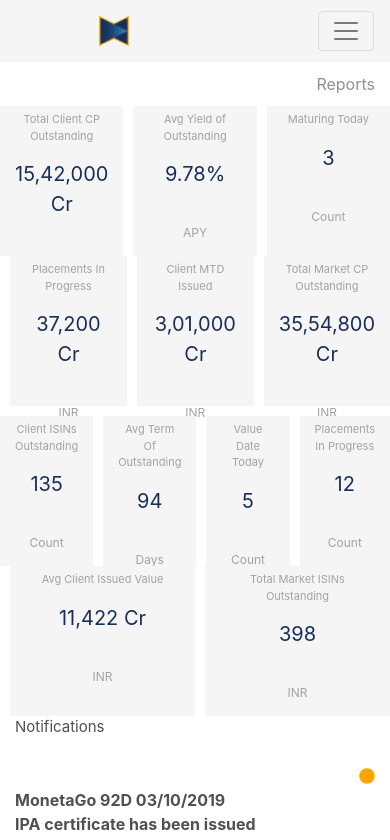
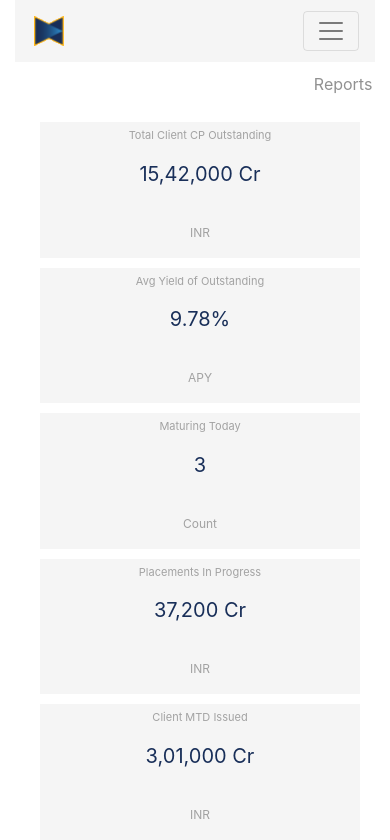
Before and after one commit to jade1001/debt-issuance-ipa, a React (Create React App) app: page / in a window 390 px wide. Shown: the top 840 px of the page. Built offline with nearby package versions, Linux system fonts and the light colour scheme.

Commit message:
Responsive dashboard

```diff
--- a/package.json
+++ b/package.json
@@ -10,10 +10,12 @@
     "react": "^16.12.0",
     "react-bootstrap": "^1.0.0-beta.16",
     "react-dom": "^16.12.0",
+    "react-responsive": "^8.0.1",
     "react-router": "^5.1.2",
     "react-router-dom": "^5.1.2",
     "react-scripts": "3.2.0",
-    "react-sidebar": "^3.0.2"
+    "react-sidebar": "^3.0.2",
+    "styled-components": "^4.4.1"
   },
   "scripts": {
     "start": "react-scripts start",
--- a/src/App.css
+++ b/src/App.css
@@ -7,7 +7,7 @@
 #pHead1 {
   margin-top: 5px;
   margin-bottom: 15px;
-  font-size: 11px;
+  font-size: 10.5px;
   color: #a2a2a2;
 }
 #pBody {
@@ -31,12 +31,12 @@
   background-color: rgb(245, 245, 245);
   border: 4px solid rgb(245, 245, 245);
 }
-.nav:hover {
+/* .nav:hover {
   color: #192f59;
   background-color: rgb(245, 245, 245);
   text-decoration-line: none;
   border-bottom: 3px solid #192f59;
-}
+} */
 #cards:hover {
   cursor: pointer;
   box-shadow: 0 5px 5px rgba(0, 0, 0, 0.19), 0 6px 6px rgba(0, 0, 0, 0.23);
--- a/src/components/DashboardMain.js
+++ b/src/components/DashboardMain.js
@@ -3,213 +3,175 @@ import MainNavBar from './MainNavBar'
 import { Container, Row, Col } from 'react-bootstrap'
 import '../App.css'
 import OpsNotif1 from './OpsNotif1'
+import styled from 'styled-components'
+
+const Cards = styled.div`
+  background-color: rgb(245, 245, 245);
+  transition: all 0.2s ease-in -out;
+  text-align: center;
+  margin-left: 10px;
+  width: 15.5%;
+  height: 16%;
+  margin-top: 10px;
+  @media (max-width: 2560px) {
+    width: 15.5%;
+    height: 16%;
+    margin-left: 10px;
+  }
+  @media (max-width: 1100px) {
+    width: 15.5%;
+    height: 16%;
+    margin-left: 10px;
+  }
+  @media (max-width: 1000px) {
+    width: 31%;
+    height: 32%;
+    margin-left: 10px;
+    margin-top: 10px;
+  }
+  @media (max-width: 900px) {
+    width: 31%;
+    height: 32%;
+    margin-left: 10px;
+  }
+  @media (max-width: 800px) {
+    width: 31%;
+    height: 32%;
+    margin-top: 10px;
+  }
+  @media (max-width: 700px) {
+    width: 31%;
+    height: 32%;
+    margin-top: 10px;
+  }
+  @media (max-width: 500px) {
+    width: 40%;
+    height: 40%;
+    margin-top: 10px;
+  }
+
+  @media (max-width: 400px) {
+    width: 100%;
+    height: 100%;
+    margin-top: 10px;
+  }
+  @media (max-width: 320px) {
+    width: 100%;
+    height: 100%;
+    margin-top: 10px;
+  }
+`
 
 class DashboardMain extends Component {
   render() {
     return (
-      <div>
+      <>
         <MainNavBar />
+        <div className='container'>
           <Container>
-          <Row>
+            <div className='App container'>
               <Col
                 xs
                 align='right'
                 style={{
                   color: '#919191',
-                marginTop: 10,
-                marginBottom: 10,
-                cursor: 'pointer'
+                  marginTop: 10
+                }}
+              >
+                <p
+                  style={{
+                    cursor: 'pointer',
+                    width: '6%'
                   }}
                 >
                   Reports
+                </p>
               </Col>
-          </Row>
-          <Row>
-            <Col
-              xs
+            </div>
+
+            <Row
               style={{
-                backgroundColor: 'rgb(245, 245, 245)',
-                height: 150,
-                transition: 'all 0.2s ease-in -out',
+                margin: 'auto',
                 textAlign: 'center'
               }}
-              id='cards'
             >
+              <Cards id='cards'>
                 <p id='pHead'>Total Client CP Outstanding</p>
                 <p id='pBody'>15,42,000 Cr</p>
                 <p id='pFooter'>INR</p>
-            </Col>
-            <Col
-              xs={{ order: 12 }}
-              style={{
-                backgroundColor: 'rgb(245, 245, 245)',
-                height: 150,
-                transition: 'all 0.2s ease-in -out',
-                textAlign: 'center',
-                marginLeft: 10
-              }}
-              id='cards'
-            >
+              </Cards>
+              <Cards id='cards'>
+                <p id='pHead'>Avg Yield of Outstanding</p>
+                <p id='pBody'>9.78%</p>
+                <p id='pFooter'>APY</p>
+              </Cards>
+              <Cards id='cards'>
+                <p id='pHead'>Maturing Today</p>
+                <p id='pBody'>3</p>
+                <p id='pFooter'>Count</p>
+              </Cards>
+              <Cards id='cards'>
+                <p id='pHead'>Placements In Progress</p>
+                <p id='pBody'>37,200 Cr</p>
+                <p id='pFooter'>INR</p>
+              </Cards>
+              <Cards id='cards'>
                 <p id='pHead'>Client MTD Issued</p>
                 <p id='pBody'>3,01,000 Cr</p>
                 <p id='pFooter'>INR</p>
-            </Col>
-            <Col
-              xs={{ order: 1 }}
-              style={{
-                backgroundColor: 'rgb(245, 245, 245)',
-                height: 150,
-                transition: 'all 0.2s ease-in -out',
-                textAlign: 'center',
-                marginLeft: 10
-              }}
-              id='cards'
-            >
-              <p id='pHead'>Maturing Today</p>
-              <p id='pBody'>3</p>
-              <p id='pFooter'>Count</p>
-            </Col>
-            <Col
-              xs
-              style={{
-                backgroundColor: 'rgb(245, 245, 245)',
-                height: 150,
-                transition: 'all 0.2s ease-in -out',
-                textAlign: 'center',
-                marginLeft: 10
-              }}
-              id='cards'
-            >
-              <p id='pHead'>Avg Yield of Outstanding</p>
-              <p id='pBody'>9.78%</p>
-              <p id='pFooter'>APY</p>
-            </Col>
-            <Col
-              xs={{ order: 12 }}
-              style={{
-                backgroundColor: 'rgb(245, 245, 245)',
-                height: 150,
-                transition: 'all 0.2s ease-in -out',
-                textAlign: 'center',
-                marginLeft: 10
-              }}
-              id='cards'
-            >
+              </Cards>
+              <Cards id='cards'>
                 <p id='pHead'>Total Market CP Outstanding</p>
                 <p id='pBody'>35,54,800 Cr</p>
                 <p id='pFooter'>INR</p>
-            </Col>
-            <Col
-              xs={{ order: 1 }}
-              style={{
-                backgroundColor: 'rgb(245, 245, 245)',
-                height: 150,
-                transition: 'all 0.2s ease-in -out',
-                textAlign: 'center',
-                marginLeft: 10
-              }}
-              id='cards'
-            >
-              <p id='pHead'>Placements In Progress</p>
-              <p id='pBody'>37,200 Cr</p>
-              <p id='pFooter'>INR</p>
-            </Col>
+              </Cards>
             </Row>
 
-          <Row style={{ marginTop: 10 }}>
-            <Col
-              xs
+            <Row
               style={{
-                backgroundColor: 'rgb(245, 245, 245)',
-                height: 150,
-                transition: 'all 0.2s ease-in -out',
+                marginTop: 'auto',
+                marginLeft: 'auto',
+                marginRight: 'auto',
+                marginBottom: 'auto',
                 textAlign: 'center'
               }}
-              id='cards'
             >
+              <Cards id='cards'>
                 <p id='pHead'>Client ISINs Outstanding</p>
                 <p id='pBody'>135</p>
                 <p id='pFooter'>Count</p>
-            </Col>
-            <Col
-              xs={{ order: 12 }}
-              style={{
-                backgroundColor: 'rgb(245, 245, 245)',
-                height: 150,
-                transition: 'all 0.2s ease-in -out',
-                textAlign: 'center',
-                marginLeft: 10
-              }}
-              id='cards'
-            >
+              </Cards>
+              <Cards id='cards'>
+                <p id='pHead'>Avg Term Of Outstanding</p>
+                <p id='pBody'>94</p>
+                <p id='pFooter'>Days</p>
+              </Cards>
+              <Cards id='cards'>
+                <p id='pHead'>Value Date Today</p>
+                <p id='pBody'>5</p>
+                <p id='pFooter'>Count</p>
+              </Cards>
+              <Cards id='cards'>
+                <p id='pHead'>Placements In Progress</p>
+                <p id='pBody'>12</p>
+                <p id='pFooter'>Count</p>
+              </Cards>
+              <Cards id='cards'>
                 <p id='pHead'>Avg Client Issued Value</p>
                 <p id='pBody'>11,422 Cr</p>
                 <p id='pFooter'>INR</p>
-            </Col>
-            <Col
-              xs={{ order: 1 }}
-              style={{
-                backgroundColor: 'rgb(245, 245, 245)',
-                height: 150,
-                transition: 'all 0.2s ease-in -out',
-                textAlign: 'center',
-                marginLeft: 10
-              }}
-              id='cards'
-            >
-              <p id='pHead'>Value Date Today</p>
-              <p id='pBody'>5</p>
-              <p id='pFooter'>Count</p>
-            </Col>
-            <Col
-              xs
-              style={{
-                backgroundColor: 'rgb(245, 245, 245)',
-                height: 150,
-                transition: 'all 0.2s ease-in -out',
-                textAlign: 'center',
-                marginLeft: 10
-              }}
-              id='cards'
-            >
-              <p id='pHead'>Avg Term Of Outstanding</p>
-              <p id='pBody'>94</p>
-              <p id='pFooter'>Days</p>
-            </Col>
-            <Col
-              xs={{ order: 12 }}
-              style={{
-                backgroundColor: 'rgb(245, 245, 245)',
-                height: 150,
-                transition: 'all 0.2s ease-in -out',
-                textAlign: 'center',
-                marginLeft: 10
-              }}
-              id='cards'
-            >
+              </Cards>
+              <Cards id='cards'>
                 <p id='pHead1'>Total Market ISINs Outstanding</p>
                 <p id='pBody'>398</p>
                 <p id='pFooter'>INR</p>
-            </Col>
-            <Col
-              xs={{ order: 1 }}
-              style={{
-                backgroundColor: 'rgb(245, 245, 245)',
-                height: 150,
-                transition: 'all 0.2s ease-in -out',
-                textAlign: 'center',
-                marginLeft: 10
-              }}
-              id='cards'
-            >
-              <p id='pHead'>Placements In Progress</p>
-              <p id='pBody'>12</p>
-              <p id='pFooter'>Count</p>
-            </Col>
+              </Cards>
             </Row>
+            <br />
           </Container>
           <OpsNotif1 />
         </div>
+      </>
     )
   }
 }
--- a/src/components/MainNavBar.js
+++ b/src/components/MainNavBar.js
@@ -1,5 +1,5 @@
 import React, { Component } from 'react'
-import { Navbar, Nav, Form } from 'react-bootstrap'
+import { Navbar, Nav, Form, Container } from 'react-bootstrap'
 import logo from './logo.png'
 import { FontAwesomeIcon } from '@fortawesome/react-fontawesome'
 import { faChevronDown } from '@fortawesome/free-solid-svg-icons'
@@ -7,11 +7,14 @@ import { faChevronDown } from '@fortawesome/free-solid-svg-icons'
 class MainNavBar extends Component {
   render() {
     return (
-      <div>
+      <div className='App container'>
         <Navbar
+          fluid='true'
           collapseOnSelect
           expand='lg'
-          style={{ backgroundColor: 'rgb(245, 245, 245)' }}
+          style={{
+            backgroundColor: 'rgb(245, 245, 245)'
+          }}
           variant='light'
         >
           <Navbar.Brand
@@ -24,7 +27,6 @@ class MainNavBar extends Component {
               width='30'
               height='30'
               className='d-inline-block align-top'
-              style={{ marginLeft: 80 }}
             />
           </Navbar.Brand>
           <Navbar.Toggle aria-controls='responsive-navbar-nav' />
@@ -46,25 +48,15 @@ class MainNavBar extends Component {
                 Settings
               </Nav.Link>
             </Nav>
-
-            <Form inline>
-              <Nav.Link
-                href='#signin'
-                style={{ color: '#919191', marginRight: 20 }}
-              >
+            <Nav className='ml-auto' style={{}}>
+              <Nav.Link href='#IPA-Ops'>
                 IPA Ops &nbsp;
                 <FontAwesomeIcon icon={faChevronDown} />
               </Nav.Link>
-              <Nav.Link
-                href='#help'
-                style={{
-                  color: '#919191',
-                  marginRight: 60
-                }}
-              >
+              <Nav.Link href='#help' style={{}}>
                 Help
               </Nav.Link>
-            </Form>
+            </Nav>
           </Navbar.Collapse>
         </Navbar>
       </div>
--- a/src/components/OpsNotif1.js
+++ b/src/components/OpsNotif1.js
@@ -17,7 +17,7 @@ class OpsNotif1 extends Component {
             <span style={{ float: 'right' }}>
               <FontAwesomeIcon
                 icon={faCircle}
-                size='.xs'
+                size='xs'
                 style={{ color: 'orange' }}
               />
             </span>
@@ -46,7 +46,7 @@ class OpsNotif1 extends Component {
             <span style={{ float: 'right' }}>
               <FontAwesomeIcon
                 icon={faCircle}
-                size='.xs'
+                size='xs'
                 style={{ color: 'orange' }}
               />
             </span>
```
Also changed, not shown: 1 other file (tests, documents, lock files or other folders). Lines whose indentation alone changed are shown as unchanged.
